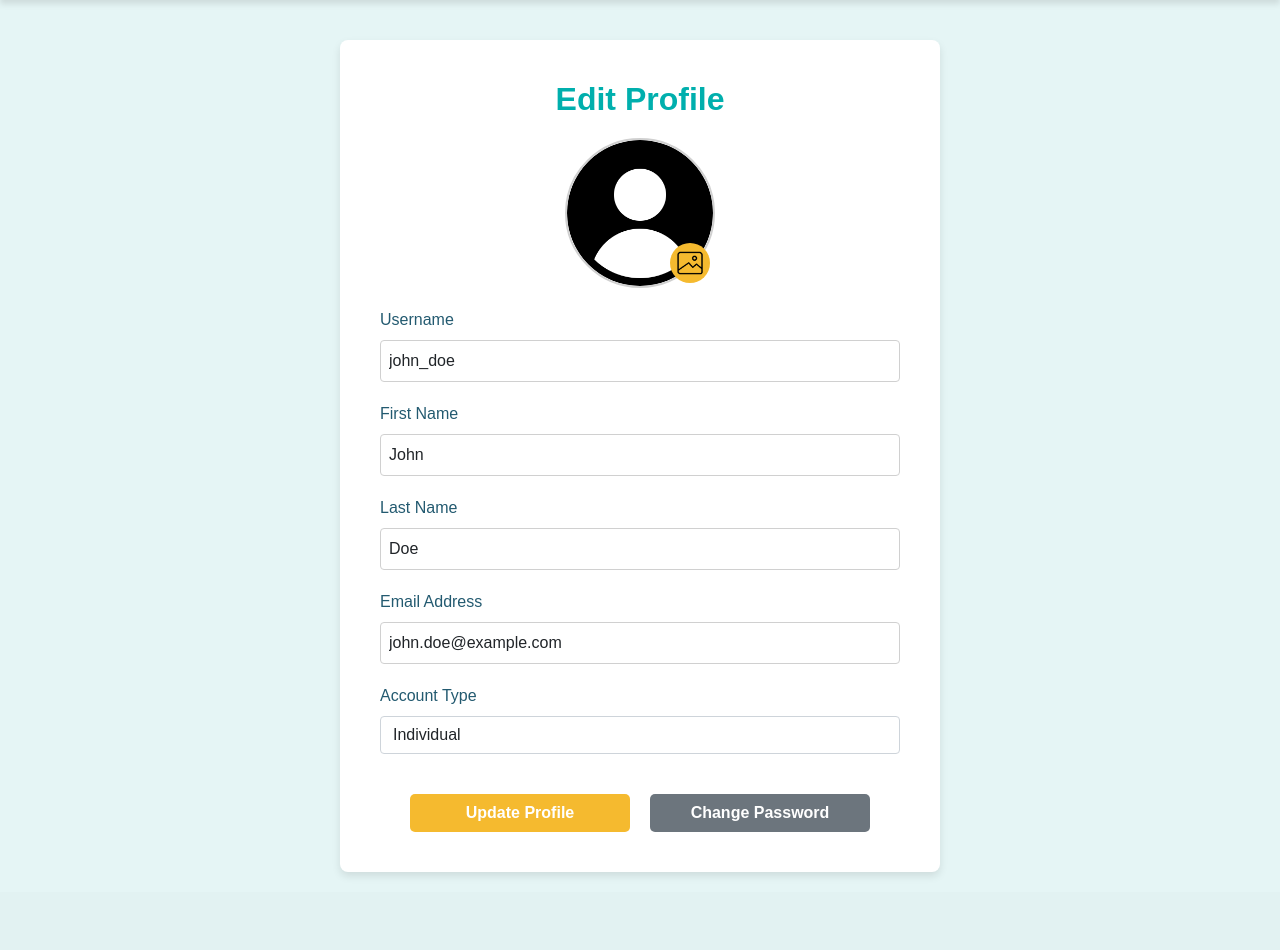
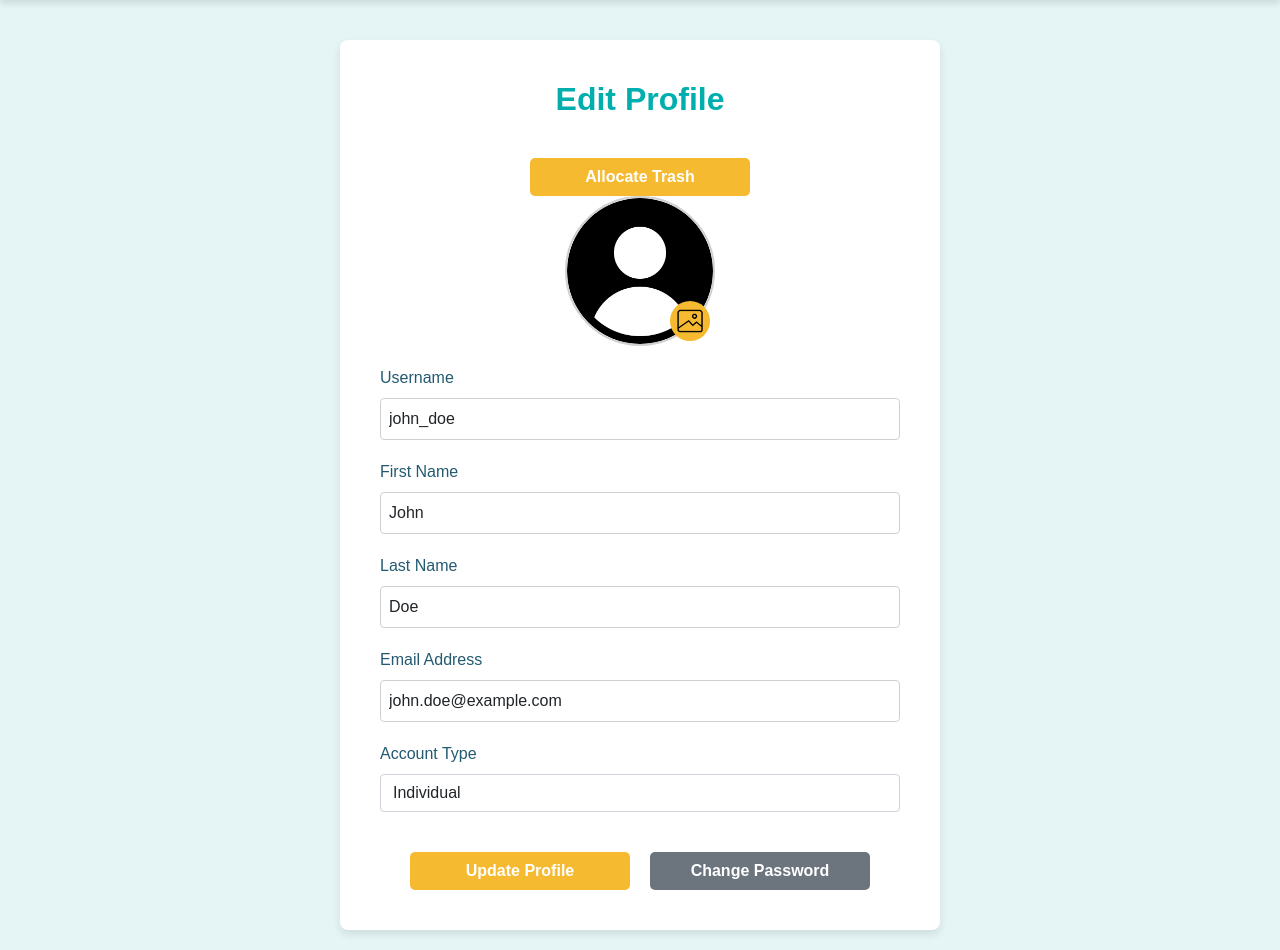
Before and after one commit to MarcoCat/TrashMeter, a Flask app: page /profile in a window 1280 px wide. Shown: the part 60-1010 px from the top of the page. Before the commit the page ends 935 px from the top, so only its background shows below. Run offline with Flask 3, Linux system fonts and the light colour scheme; the visitor is signed in with stand-in values (Sample User, id 1); data comes from the database, SQL or seed files in the repository.

Commit message:
links allocate trash to profile with button

```diff
--- a/app/templates/profile.html
+++ b/app/templates/profile.html
@@ -3,6 +3,7 @@
 {% block content %}
 <div class="container">
     <h2>Edit Profile</h2>
+    <a href="{{ url_for('allocate_trash') }}" class="btn btn-primary">Allocate Trash</a>
     <form action="{{ url_for('update_profile') }}" method="POST" enctype="multipart/form-data">
         <div class="profile-image-container">
             <img id="profileImagePreview" src="{{ url_for('profile_picture', user_id=user.id) }}" alt="Profile Image">
```
